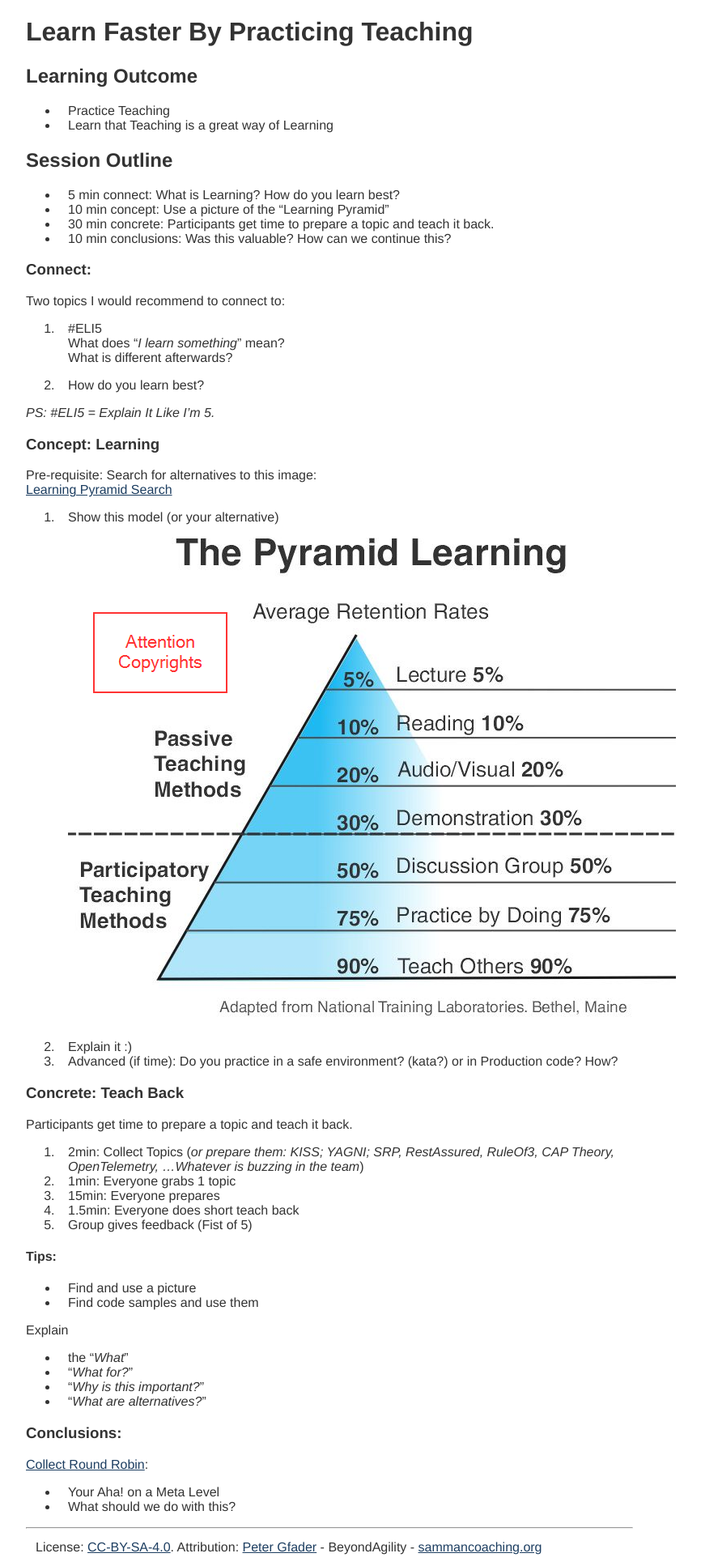
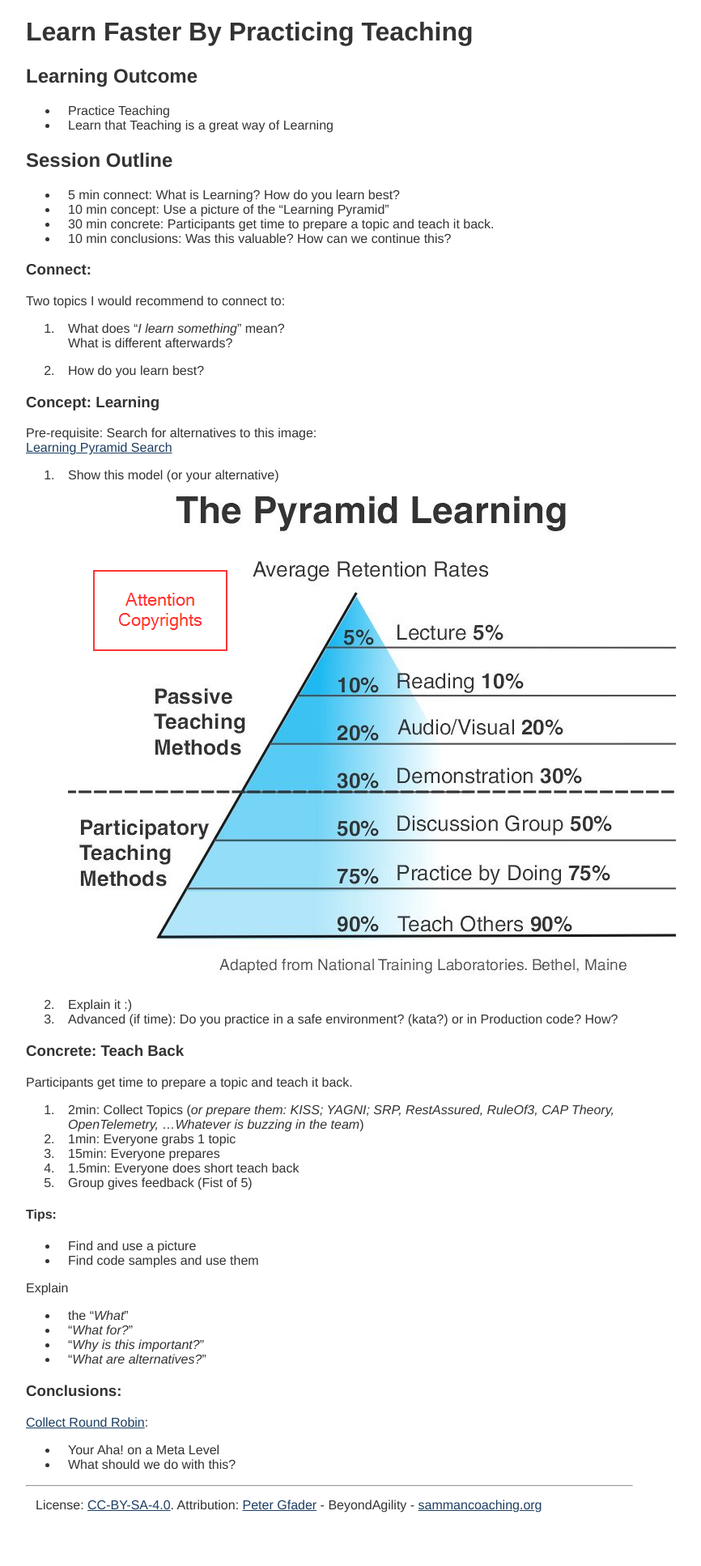
Before and after one commit to sammancoaching/website, a Jekyll site: the page built from _learning_hours/devops/learn_faster.md, in a window 1280 px wide. Shown: the whole page at 81% size, without its empty margins (233-1099 px from the left). Built offline with Jekyll 4.4.1, drawn with Linux system fonts in a browser that asks for light colours; after the commit the page ends 1882 px from its top, so only the background shows below that.

Commit message:
Removed #ELI5
For this learning hour #ELI5 is not necessary and beneficial. There are lots of other things to be learned already.

```diff
--- a/_learning_hours/devops/learn_faster.md
+++ b/_learning_hours/devops/learn_faster.md
@@ -26,13 +26,11 @@ affiliation: BeyondAgility
 ### Connect:
 Two topics I would recommend to connect to:
 
-  1. #ELI5
-     What does "*I learn something*" mean?
+  1. What does "*I learn something*" mean?
      What is different afterwards?
 
   2. How do you learn best?
 
-*PS: #ELI5 = Explain It Like I'm 5.*
 
 ### Concept: Learning
 Pre-requisite: Search for alternatives to this image:
```
